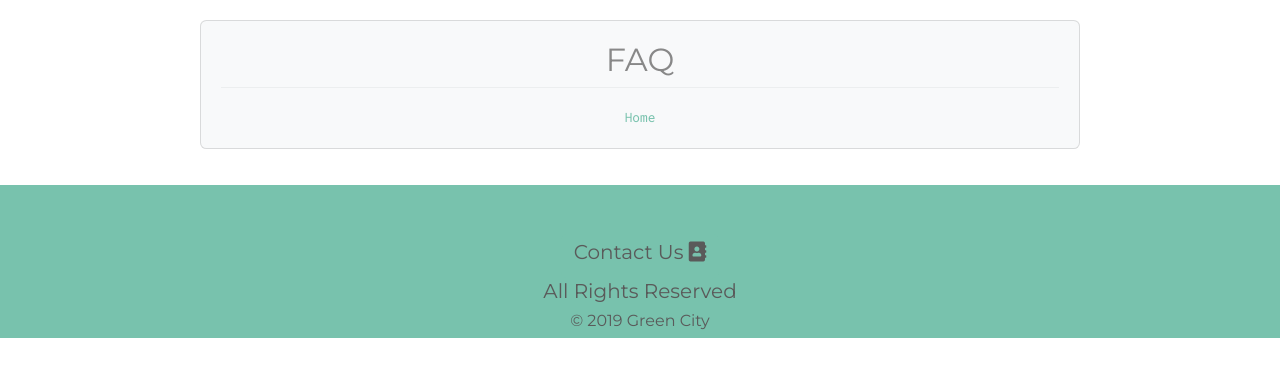
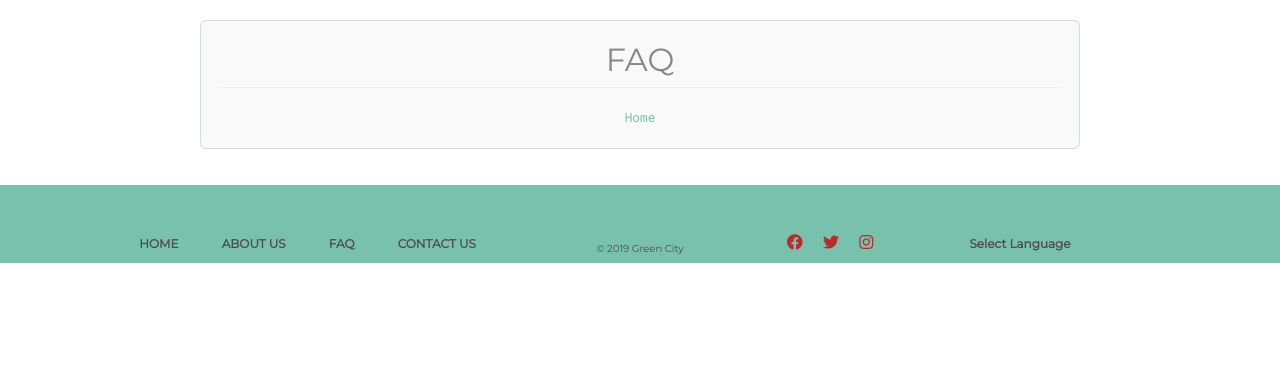
Before and after one commit to anwar-ul-azim/green-city, a Django app: template bicyclesharing/templates/faq.html in a window 1280 px wide. Shown: the part 75-452 px from the top of the page. Run offline with Django 3.2, Linux system fonts and the light colour scheme; the template is opened without the code that fills it, so the values that code supplies are empty; some libraries are stand-ins or nearby versions.

Commit message:
footer design

```diff
--- a/bicyclesharing/templates/footer.html
+++ b/bicyclesharing/templates/footer.html
@@ -1,22 +1,54 @@
 <style>
-    .modal-body {
+    .contact-text {
         line-height: 2;
+        font-weight: 700;
     }
-</style><!-- Footer -->
+    .copyright-text {
+        font-size: 10px;
+        padding-top: 10px;
+        color: rgb(80, 77, 77);
+    }
+    .footer-text {
+        padding: 20px;
+        font-size: 12px;
+        font-weight: 700;
+        color: rgb(80, 77, 77);
+    }
+    .social-logo {
+        padding: 8px;
+        color: rgb(190, 42, 42);
+    }
+</style>
+<!-- Footer -->
 <footer class="container-fluid bg-primary text-dark">
     <div class="container pt-5 mt-3">
         <div class="row">
-            <div class="col-md-12 text-center">
-                <!-- Button trigger modal -->
-                <button type="button" class="btn btn-primary" data-toggle="modal" data-target="#contact">
-                    <h5>Contact Us  <i class="fa fa-address-book"></i></h5>
-                </button>
+            <div class="col-md-5 text-center">
+                <h6>
+                    <a class="footer-text" href="{% url 'home' %}"> HOME </a>
+                    <a class="footer-text" href="{% url 'about' %}"> ABOUT US </a>
+                    <a class="footer-text" href="{% url 'faq' %}"> FAQ </a>
+                    <a data-toggle="modal" class="footer-text" href="#contact"> CONTACT US </a>
+                </h6>
             </div>
+            <div class="col-md-2 text-center">
+                <h6 class="copyright-text"> &copy; {% now "Y" %}
+                    <a href="/" class="copyright-text">
+                        Green City
+                    </a>
+                </h6>
             </div>
-        <div class="row">
-            <div class="col-md-12 text-center">
-                <h5> All Rights Reserved</h5>
-                <h6> &copy; {% now "Y" %} Green City </h6>
+            <div class="col-md-2 text-center">
+                <h6>
+                    <a href="https://www.facebook.com/greencity" target="_blank" data-toggle="tooltip" data-placement="bottom" class="social-logo" title="facebook.com/greencity"><i class="fab fa-facebook"></i></a>
+                    <a href="https://www.twitter.com/greencity" target="_blank" data-toggle="tooltip" data-placement="bottom" class="social-logo" title="twitter.com/greencity"><i class="fab fa-twitter"></i></a>
+                    <a href="https://www.instagram.com/greencity" target="_blank" data-toggle="tooltip" data-placement="bottom" class="social-logo" title="instagram.com/greencity"><i class="fab fa-instagram"></i></a>
+                </h6>
+            </div>
+            <div class="col-md-2 text-center">
+                <h6>
+                    <a class="footer-text" href="/"> Select Language </a>
+                </h6>
             </div>
         </div>
     </div>
@@ -25,22 +57,21 @@
         <div class="modal-dialog modal-dialog-centered" role="document">
             <div class="modal-content">
                 <div class="modal-header">
-            <h5 class="modal-title" id="exampleModalLongTitle">Connect With Us</h5>
+                    <h5 class="modal-title contact-text" id="exampleModalLongTitle">Connect With Us</h5>
                     <button type="button" class="close" data-dismiss="modal" aria-label="Close">
                     <span aria-hidden="true">&times;</span>
                     </button>
                 </div>
                 <div class="modal-body">
-            <a href="mailto:greencity@greencity.com" target="_blank" data-toggle="tooltip" data-placement="bottom"
-            title="greencity@greencity.com"> Mail Us <i class="fa fa-envelope fa-lg pr-3 pl-3"></i></a><br>
-
-            <a href=""> Call Us: <i class="fa fa-phone"></i> 0167858585 </a><br>
-
-            <a href="https://www.facebook.com/greencity" target="_blank" data-toggle="tooltip" data-placement="bottom"
-            title="facebook.com/greencity"> Facebook <i class="fab fa-facebook"></i></a>
-
+                    <h6 class="contact-text">
+                        <a href="mailto:greencity@greencity.com" target="_blank" data-toggle="tooltip" data-placement="bottom" title="greencity@greencity.com"><i class="fa fa-envelope"></i></a> Mail Us: greencity@greencity.com
+                    </h6>
+                    <hr>
+                    <h6 class="contact-text">
+                        <a href="#" data-toggle="tooltip" data-placement="bottom" title="+880167858585"><i class="fa fa-phone"></i></a> Call Us: +880167858585
+                    </h6>
                 </div>
-        <div class="modal-footer">
+                <div class="modal-footer  justify-content-center">
                     <button type="button" class="btn btn-danger" data-dismiss="modal">Great</button>
                 </div>
             </div>
```
Lines whose indentation alone changed are shown as unchanged.
